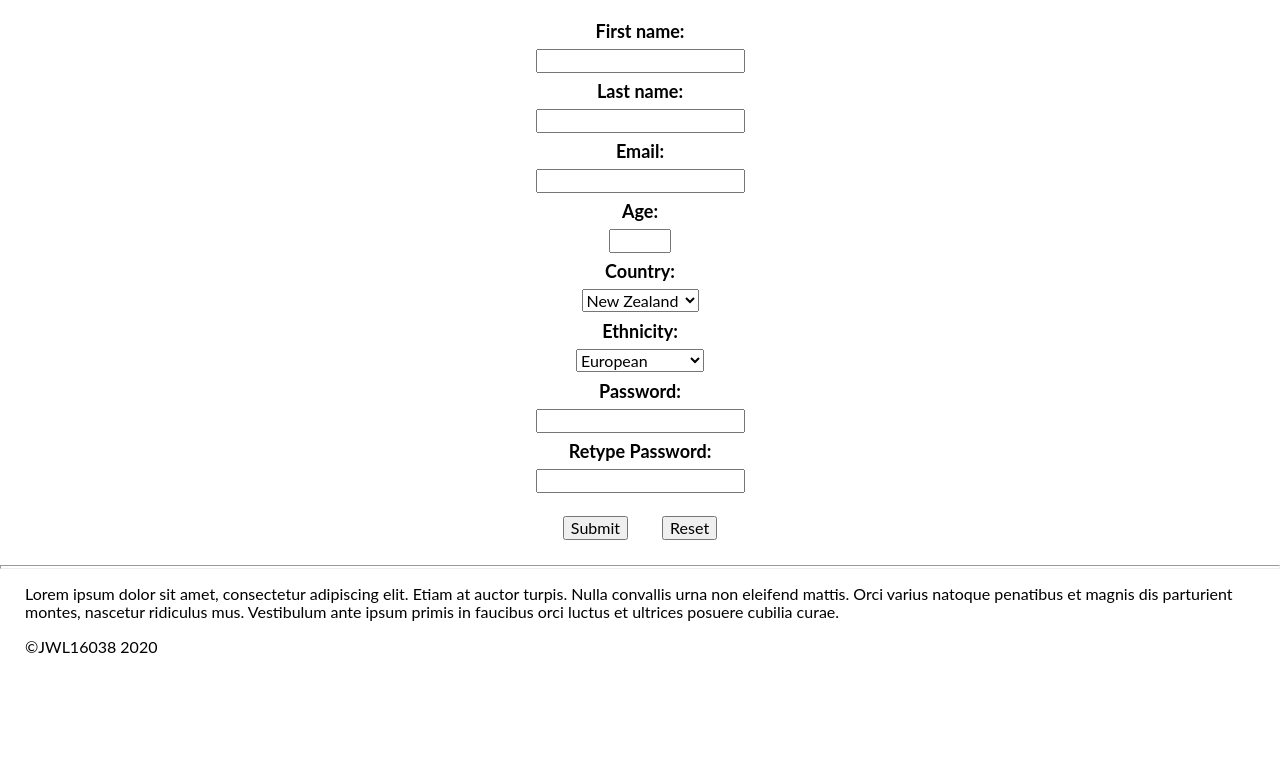
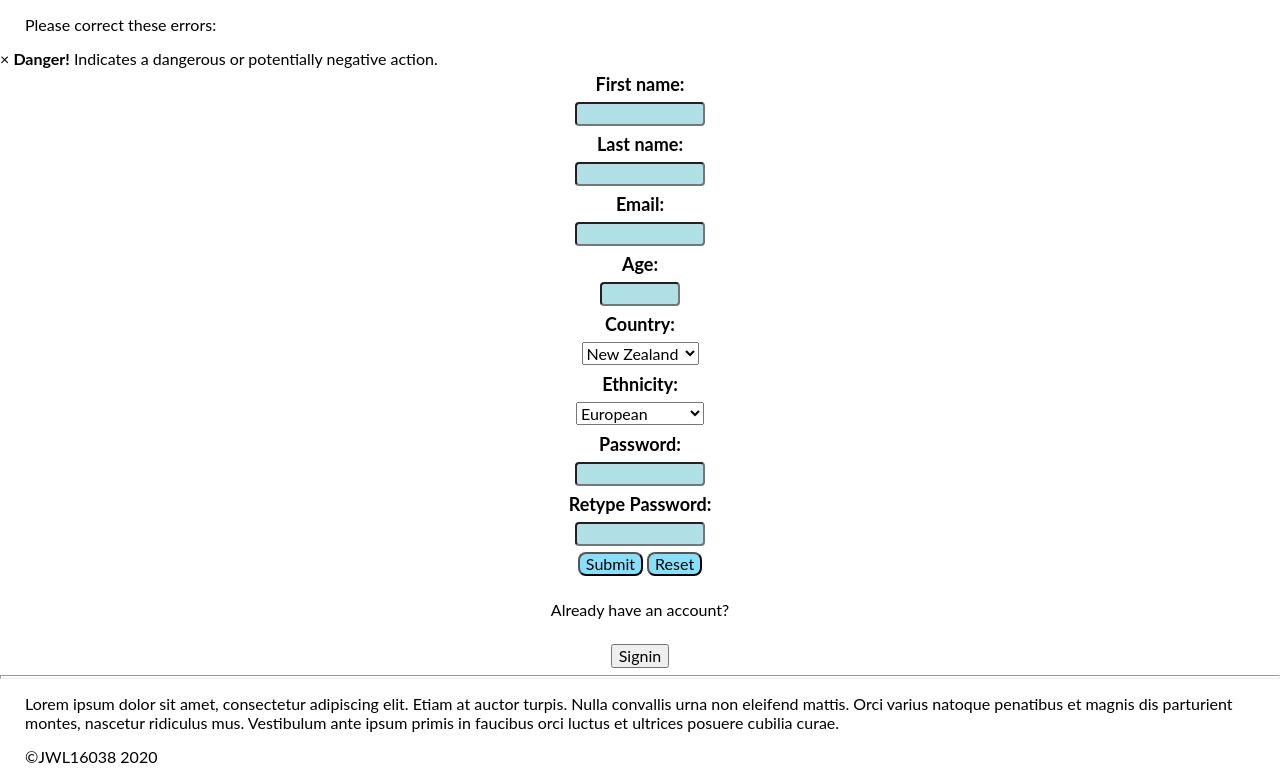
Before and after one commit to JWL16038/Autism-website-assessment-JWL16038, a Flask app: page /signup/parent in a window 1280 px wide. Shown: the part 191-973 px from the top of the page. Before the commit the page ends 844 px from the top, so only its background shows below. Run offline with Flask 2, Linux system fonts and the light colour scheme; some libraries are stand-ins or nearby versions.

Commit message:
3/4 way through trial components for sprint 2

```diff
--- a/app.py
+++ b/app.py
@@ -7,9 +7,6 @@ import os
 from iso3166 import countries
 
 
-for i in countries:
-    country_name = list(i)[0]
-    country_code = list(i)[1]
 
 
 
@@ -78,6 +75,11 @@ def render_signuppage():
 
 @app.route('/signup/caregiver', methods=["GET","POST"])
 def render_caregiversignup():
+    for i in countries:
+        country_name = list(i)[0]
+        country_code = list(i)[1]
+
+
     if request.method == 'POST':
         fname = request.form.get('fname').strip().title()
         lname = request.form.get('lname').strip().title()
@@ -114,7 +116,7 @@ def render_caregiversignup():
         con.close()
         return redirect('/')
 
-    return render_template('signup_caregiver.html', logged_in=is_logged_in())
+    return render_template('signup_caregiver.html', logged_in=is_logged_in(), country_name=country_name,country_code=country_code)
 
 @app.route('/signup/parent', methods=["GET","POST"])
 def render_parentsignup():
--- a/static/default.css
+++ b/static/default.css
@@ -113,7 +113,6 @@ p{
 
 }
 
-
 .form-group{
     text-align: center;
     line-height: 30px;
@@ -122,10 +121,32 @@ p{
     font-weight: bold;
     font-size: large;
 }
+.form-element input[type=text],input[type=email],input[type=password]{
+    width: 130px;
+    text-align: center;
+    background-color: powderblue;
+    border-radius: 4px;
+    font-size: 16px;
+}
 
-.button-group{
-    padding-top: 20px;
-    padding-bottom: 20px;
+
+.form-element input[type=number]{
+    width: 80px;
     text-align: center;
-    letter-spacing: 30px;
+    background-color: powderblue;
+    border-radius: 4px;
+    font-size: 16px;
+
 }
+
+.form-group input[type=Submit],input[type=Reset]{
+    border-radius: 8px;
+    background-color:#87dffa;
+
+}
+
+.signupform-signin{
+    text-align: center;
+    border-radius: 8px;
+    color:#87dffa;
+}
--- a/templates/signup_caregiver.html
+++ b/templates/signup_caregiver.html
@@ -10,25 +10,41 @@
 {% endblock %}
 
 {% block main %}
+
+<p>Please correct these errors:</p>
+<div class="errorboxes">
+  <span class="closebtn">&times;</span>
+  <strong>Danger!</strong> Indicates a dangerous or potentially negative action.
+</div>
+
+
 <form class="myform" method="post">
     <div class="form-group">
         <div class = "form-label">First name:</div>
-        <div class = "form-element"><input id="fname" name="fname" type="text" required></div>
+        <div class = "form-element">
+                <input id="fname" name="fname" type="text" required>
+        </div>
     </div>
 
     <div class="form-group">
         <div class = "form-label">Last name:</div>
-        <div class = "form-element"><input id="lname" name="lname" type="text" required></div>
+        <div class = "form-element">
+                <input id="lname" name="lname" type="text" required>
+        </div>
     </div>
 
     <div class="form-group">
         <div class = "form-label">Email:</div>
-        <div class = "form-element"><input id="email" name="email" type="email" required></div>
+        <div class = "form-element">
+                <input id="email" name="email" type="email" required>
+        </div>
     </div>
 
     <div class="form-group">
         <div class = "form-label">Age:</div>
-        <div class = "form-element"><input id="age" name="age" type="number" min="18" max="99" required></div>
+        <div class = "form-element">
+                <input id="age" name="age" type="number" min="18" max="99" required>
+        </div>
     </div>
 
     <div class="form-group">
@@ -59,17 +75,28 @@
 
     <div class="form-group">
         <div class = "form-label">Password:</div>
-        <div class = "form-element"><input id="password" name="password" type="password" required></div>
+        <div class = "form-element">
+                <input id="password" name="password" type="password" required>
+        </div>
     </div>
 
     <div class="form-group">
         <div class = "form-label">Retype Password:</div>
-        <div class = "form-element"><input id="password2" name="password2" type="password" required></div>
+        <div class = "form-element">
+                <input id="password2" name="password2" type="password" required>
+        </div>
     </div>
 
-    <div class = "button-group">
-        <input type="submit" value="Submit">
-        <input type="reset" value="Reset">
+    <div class = "form-group">
+        <input type="Submit" value="Submit">
+        <input type="Reset" value="Reset">
+    </div>
+
+    <div class="form-group">
+        <p>Already have an account?</p>
+        <div class="signupform-signin">
+            <button>Signin</button>
+        </div>
     </div>
 </form>
 
```
